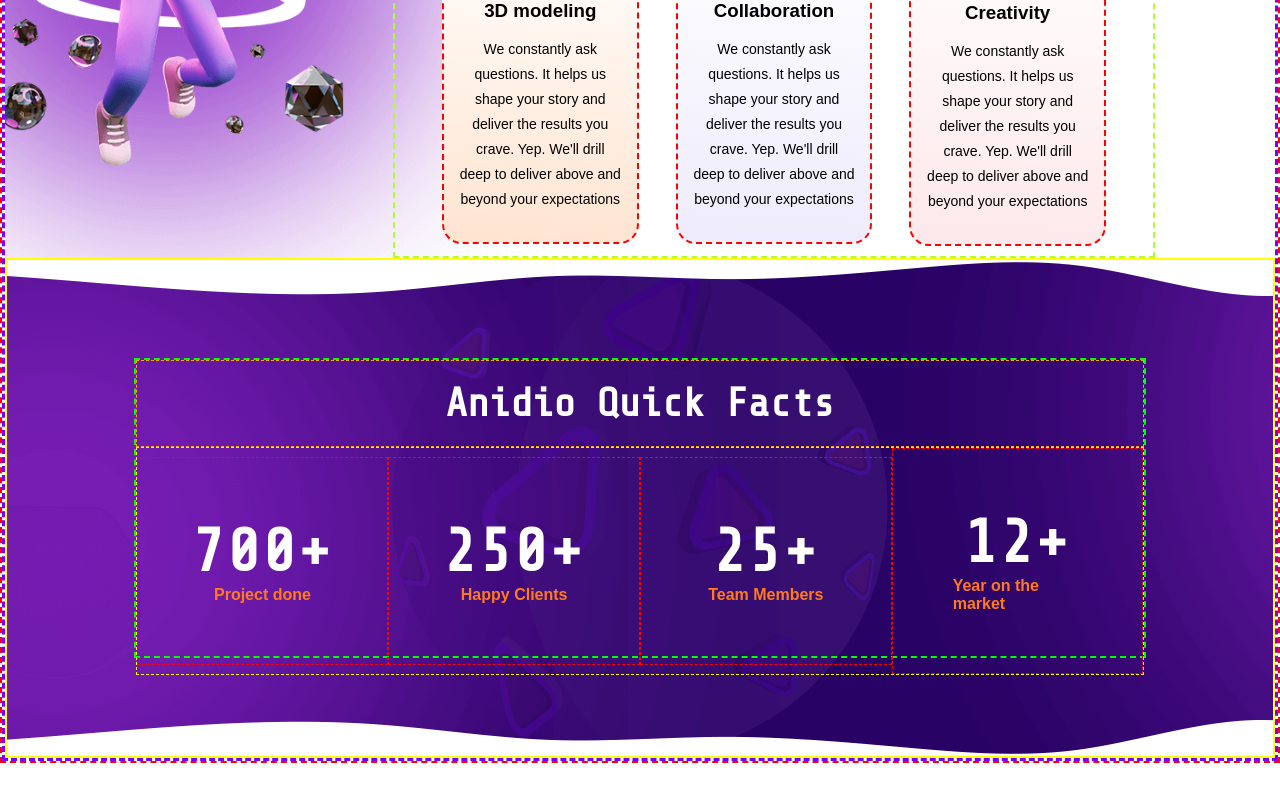
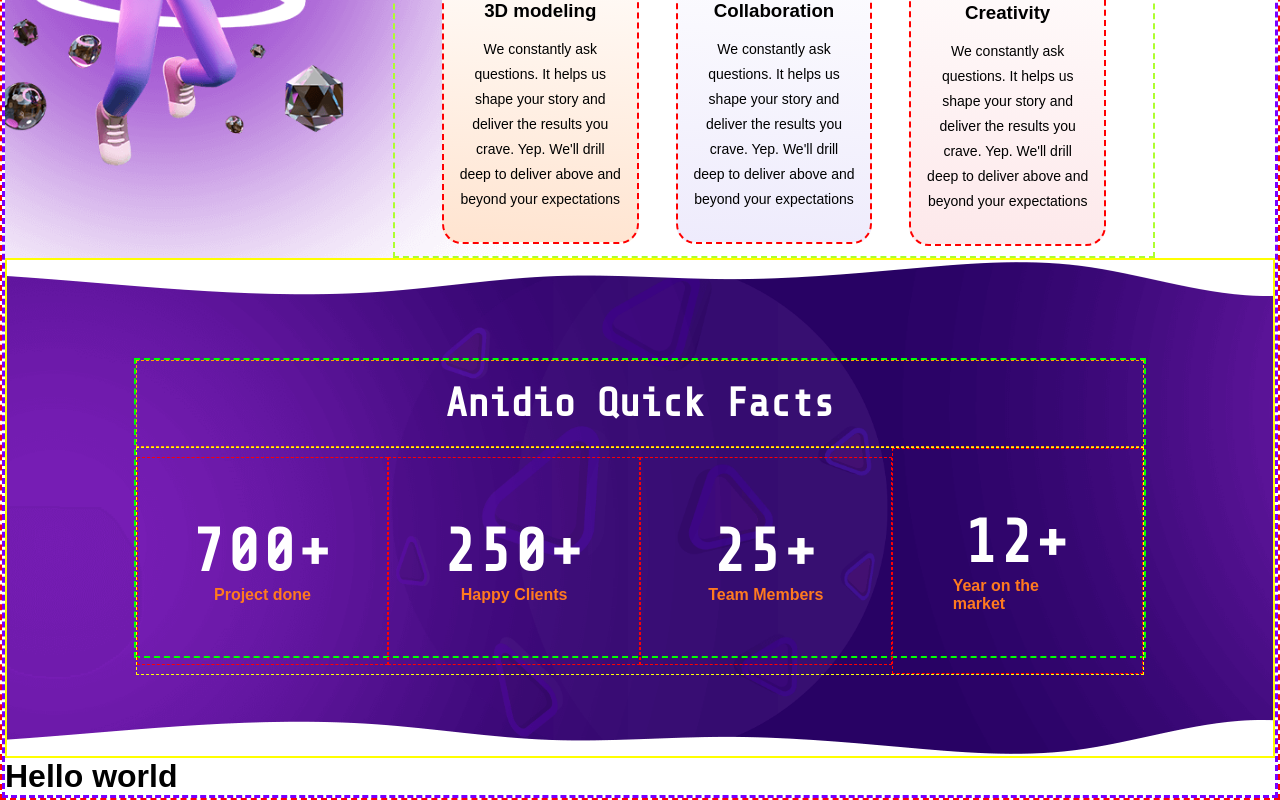
Before and after one commit to gabrielediemmanuele/proj-html-vuejs, a Vue app: page / in a window 1280 px wide. Shown: the part 1412-2212 px from the top of the page. Before the commit the page ends 2175 px from the top, so only its background shows below. Built offline with nearby package versions, Linux system fonts and the light colour scheme; a web font is replaced by a local one.

Commit message:
feat: add anidio Quick comp to main comp

```diff
--- a/src/components/AppMain.vue
+++ b/src/components/AppMain.vue
@@ -1,7 +1,9 @@
 <script>
+//import
 import LoveAnimation from "../components/sub-components-main/LoveAnimation.vue";
 import AnidioQuick from "../components/sub-components-main/AnidioQuick.vue";
-
+import OurWorks from "../components/sub-components-main/OurWorks.vue";
+//export
 export default {
   data() {
     return {};
@@ -10,6 +12,7 @@
   components: {
     LoveAnimation,
     AnidioQuick,
+    OurWorks,
   },
 };
 </script>
@@ -18,6 +21,7 @@
   <main class="main-container">
     <LoveAnimation></LoveAnimation>
     <AnidioQuick></AnidioQuick>
+    <OurWorks></OurWorks>
   </main>
 </template>
 
```
